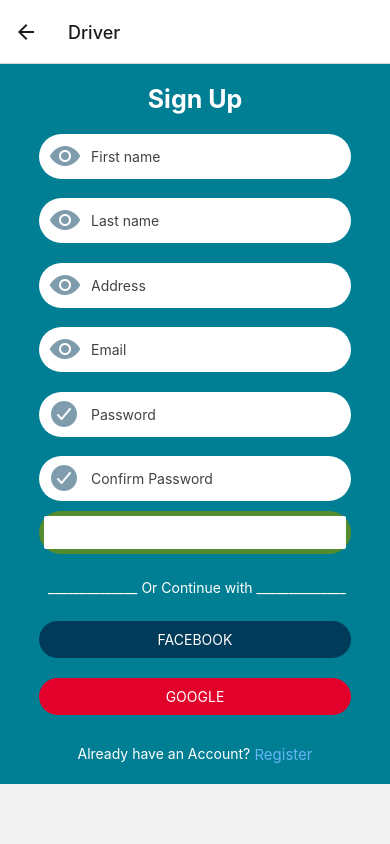
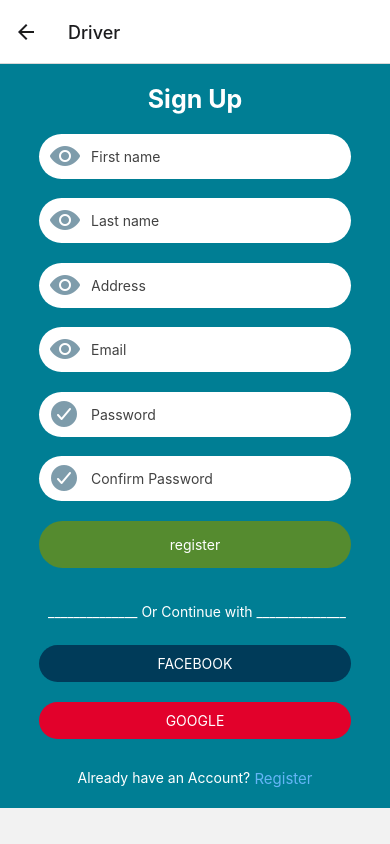
Before and after one commit to johncarlo2020/TP, a React Native app: screen /Driver in a window 390 px wide. Built offline with nearby package versions, Linux system fonts and the light colour scheme.

Commit message:
add login function

```diff
--- a/App.js
+++ b/App.js
@@ -1,35 +1,19 @@
-import { StatusBar } from 'expo-status-bar';
-import { StyleSheet, Text, View } from 'react-native';
-import { NavigationContainer, DefaultTheme, DarkTheme,  } from '@react-navigation/native';
-import { createNativeStackNavigator } from '@react-navigation/native-stack';
-import LoginButton from './screens/components/LoginButton';
-import StartScreen from './screens/StartScreen';
-import LoginScreen from './screens/LoginScreen';
-import RegisterButton from './screens/components/RegisterButton';
-import RegisterScreen from './screens/RegisterScreen';
-import RegisterAs from './screens/RegisterAs';
-import { useNavigation } from '@react-navigation/native'
-import RegisterScreenDriver from './screens/RegisterScreenDriver';
+import React from 'react';
+import {StatusBar, Text, View, StyleSheet,} from 'react-native';
+import Navigation from './screens/components/Navigation'
+import { AuthProvider } from './screens/context/AuthContext';
 
-
-const Stack = createNativeStackNavigator();
 
 
 export default function App() {
+
   return (
-    <NavigationContainer screenOptions={{ contentStyle: {backgroundColor: '#f6f6f6f'}}}>
-      <Stack.Navigator>
-
-          <Stack.Screen name="TraykPila" component={StartScreen} />
-          <Stack.Screen name="Login" component={LoginScreen} />
-          <Stack.Screen name="Register as" component={RegisterAs} />
-          <Stack.Screen name="Passenger" component={RegisterScreen} />
-          <Stack.Screen name="Driver" component={RegisterScreenDriver} />
-      </Stack.Navigator>
-    </NavigationContainer>
-
+    <AuthProvider>
+      <StatusBar backgroundColor="#06bcee" />
+      <Navigation />
+    </AuthProvider>
   );
-}
+};
 
 const styles = StyleSheet.create({
 });
--- a/package.json
+++ b/package.json
@@ -10,15 +10,18 @@
   },
   "dependencies": {
     "@expo/webpack-config": "^0.17.2",
+    "@react-native-async-storage/async-storage": "^1.17.11",
     "@react-native-community/checkbox": "^0.5.14",
     "@react-navigation/native": "^6.1.4",
     "@react-navigation/native-stack": "^6.9.10",
+    "axios": "^1.3.4",
     "expo": "~47.0.12",
     "expo-status-bar": "~1.4.2",
     "react": "18.1.0",
     "react-dom": "^18.1.0",
     "react-native": "0.70.5",
     "react-native-bootstrap": "^0.1.0",
+    "react-native-loading-spinner-overlay": "^3.0.1",
     "react-native-safe-area-context": "4.4.1",
     "react-native-screens": "~3.18.0",
     "react-native-vector-icons": "^9.2.0",
--- /dev/null
+++ b/screens/DriverScreen.js
@@ -0,0 +1,21 @@
+import { StatusBar } from 'expo-status-bar';
+import { StyleSheet, Text, View, Button} from 'react-native';
+
+
+
+export default function DriverScreen({navigation}) {
+
+    return(
+        <View>
+            <Button
+                title="Register as Driver"
+                onPress={() => navigation.navigate("DriverRegistration")}
+            />
+            <Button
+                title="Register as Passenger"
+                onPress={() => navigation.navigate("PassengerRegistration")}
+            />
+        </View>
+
+    )
+}
--- a/screens/LoginScreen.js
+++ b/screens/LoginScreen.js
@@ -2,21 +2,50 @@ import { StatusBar } from 'expo-status-bar';
 import { StyleSheet, Text, View, Button, Image, TextInput, TouchableOpacity} from 'react-native';
 import Logo from './components/Logo';
 import Ionicons from '@expo/vector-icons/Ionicons';
+import React , { useContext, useState } from 'react';
+import  {AuthContext}  from './context/AuthContext';
+import Spinner from 'react-native-loading-spinner-overlay/lib';
+
 
 export default function LoginScreen() {
+
+  const [email,setEmail] = useState(null);
+  const [password,setPassword] = useState(null);
+  const {isLoading, login} = useContext(AuthContext);
+
+
     return (
       <View style={styles.startContainer}>
+        <Spinner visible={isLoading} />
       <Logo/>
       <Text style={styles.title}>Login</Text>
       <View style={styles.textFields}>
         <Ionicons style={styles.icon} name="md-checkmark-circle" size={32} color="#003b59" />
-        <TextInput style={styles.input} placeholder="Email"/>
+        <TextInput
+        style={styles.input}
+        placeholder="Email"
+        value={email}
+        onChangeText={text => setEmail(text)}
+        />
       </View>
 
       <View style={styles.textFields}>
         <Ionicons style={styles.icon} name="eye" size={32} color="#003b59" />
-        <TextInput secureTextEntry={true} style={styles.input} placeholder="Password"/>
+        <TextInput
+        secureTextEntry={true}
+        style={styles.input}
+        placeholder="Password"
+        value={password}
+        onChangeText={text => setPassword(text)}
+
+        />
       </View>
+      <Button
+        title="Login"
+        onPress={() => {
+          login(email,password);
+        }}
+      />
 
 
       <Text style={styles.with}> ______________ Or Continue with ______________</Text>
@@ -67,8 +96,7 @@ export default function LoginScreen() {
 
 
     </View>
-    )
-  }
+    )}
 
 
 
--- a/screens/RegisterScreenDriver.js
+++ b/screens/RegisterScreenDriver.js
@@ -41,17 +41,20 @@ export default function RegisterScreenDriver() {
           <Ionicons style={styles.icon} name="md-checkmark-circle" size={32} color="#003b59" />
           <TextInput secureTextEntry={true} style={styles.input} placeholder="Confirm Password"/>
         </View>
-
-        <View style={styles.Register}>
-            <Button
-                title="REGISTER"
-                color='white'
-            />
-          </View>
+          <View style={styles.Register}>
+            <TouchableOpacity
+                style={styles.btnFacebook}
+                // onPress={() =>
+                //     navigation.navigate('Register as', {name: 'Register as'})
+                //   }
+                >
+                <Text style={styles.btnFacebook}>register</Text>
+            </TouchableOpacity>
+      </View>
 
         <Text style={styles.with}> ______________ Or Continue with ______________</Text>
 
-        <View style={styles.continueFacebook}>
+      <View style={styles.continueFacebook}>
             <TouchableOpacity
                 style={styles.btnFacebook}
                 // onPress={() =>
@@ -179,10 +182,10 @@ const styles = StyleSheet.create({
 
   Register:{
     width:'80%',
-    margin:10,
+    margin:20,
     backgroundColor:'#558B2F',
     borderRadius: 25,
-    padding:5,
+    padding:15,
 },
 
   checkboxContainer: {
--- /dev/null
+++ b/screens/components/Navigation.js
@@ -0,0 +1,39 @@
+import React, {useContext} from 'react';
+import {Text, View} from 'react-native';
+import { useNavigation,NavigationContainer } from '@react-navigation/native'
+import {createNativeStackNavigator} from '@react-navigation/native-stack';
+import StartScreen from '../StartScreen';
+import LoginScreen from '../LoginScreen';
+import DriverScreen from '../DriverScreen';
+import RegisterButton from '../components/RegisterButton';
+import RegisterScreen from '../RegisterScreen';
+import RegisterAs from '../RegisterAs';
+import RegisterScreenDriver from '../RegisterScreenDriver';
+import {AuthContext} from '../context/AuthContext';
+
+const Stack = createNativeStackNavigator();
+
+export default function Navigation() {
+  const {userInfo} = useContext(AuthContext);
+  console.log(userInfo);
+
+  return (
+      <NavigationContainer screenOptions={{ contentStyle: {backgroundColor: '#f6f6f6f'}}}>
+          <Stack.Navigator>
+              {userInfo.token ? (
+                <Stack.Screen name="DriverScreen" component={DriverScreen} />
+              ) : (
+               <>
+                    <Stack.Screen name="TraykPila" component={StartScreen} />
+                    <Stack.Screen
+                        name="Login"
+                        component={LoginScreen} />
+                    <Stack.Screen name="Register as" component={RegisterAs} />
+                </>
+               )}
+               <Stack.Screen name="Passenger" component={RegisterScreen} />
+              <Stack.Screen name="Driver" component={RegisterScreenDriver} />
+          </Stack.Navigator>
+      </NavigationContainer>
+  );
+};
--- /dev/null
+++ b/screens/config.js
@@ -0,0 +1 @@
+export const BASE_URL = 'http://31.187.75.224/traykpila-api/public/api';
--- /dev/null
+++ b/screens/context/AuthContext.js
@@ -0,0 +1,42 @@
+import AsyncStorage from "@react-native-async-storage/async-storage";
+import axios from "axios";
+import React, {createContext, useState} from "react";
+import { BASE_URL } from "../config";
+export const AuthContext = createContext();
+
+export const AuthProvider = ({children}) => {
+
+    const [isLoading,setIsLoading] = useState(false);
+    const [userInfo, SetUserInfo] = useState({});
+
+    const login = (email,password) => {
+        setIsLoading(true);
+        const url = `${BASE_URL}/login?email=${email}&password=${password}`;
+        axios
+            .post(url,
+            {},
+            )
+            .then(res => {
+                let userInfo = res.data;
+                console.log(userInfo.token);
+                SetUserInfo(userInfo);
+                AsyncStorage.setItem('userInfo', JSON.stringify(userInfo));
+                setIsLoading(false);
+            })
+            .catch(e => {
+                console.log(`login error ${e}`);
+                setIsLoading(false);
+            });
+    }
+
+    return(
+        <AuthContext.Provider
+        value={{
+            isLoading,
+            userInfo,
+            login
+        }}>
+            {children}
+        </AuthContext.Provider>
+    );
+};
```
Also changed, not shown: 1 other file (tests, documents, lock files or other folders).
